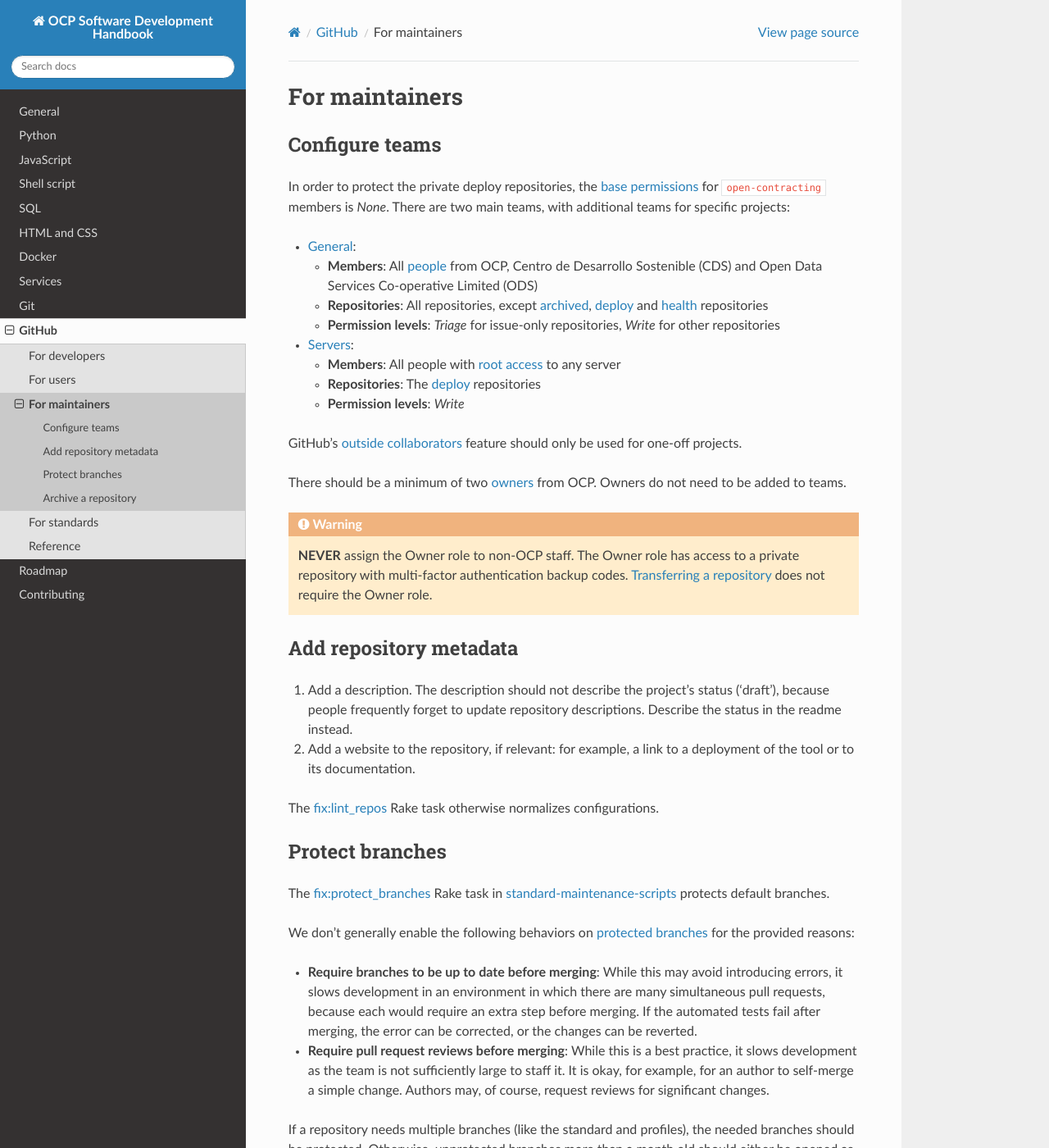
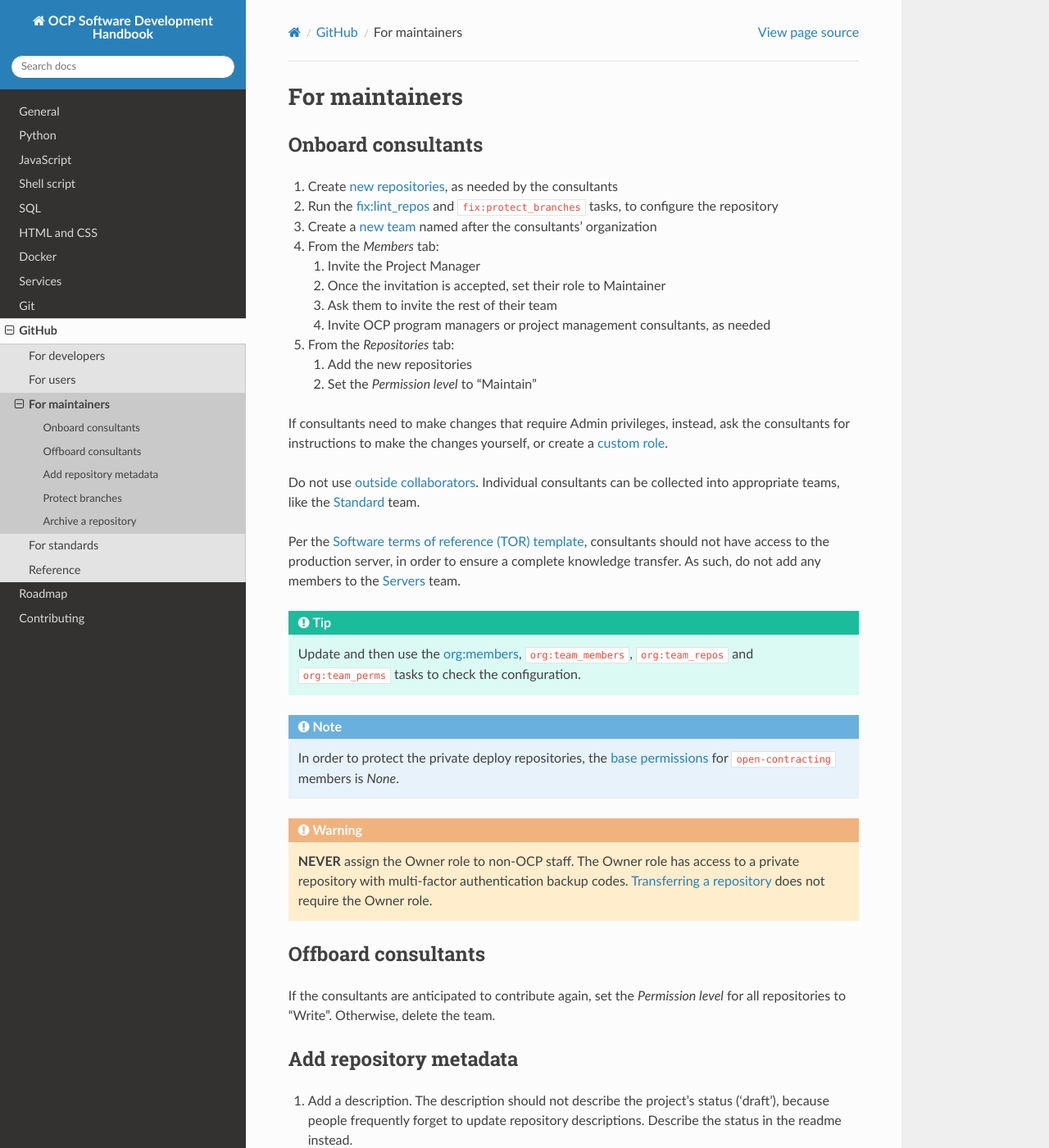
Before and after one commit to open-contracting/software-development-handbook, a Sphinx documentation site: the page built from docs/github/maintainers.rst, in a window 1280 px wide and 1400 px high. Shown: the whole window at 82% size. Built offline with Sphinx 7.4.7 and the Read the Docs theme 2.0.0, drawn with Linux system fonts in a browser that asks for light colours.

Commit message:
github/maintainers: Rewrite teams section. Move part about owners to admin.rst.

```diff
--- a/docs/github/maintainers.rst
+++ b/docs/github/maintainers.rst
@@ -1,32 +1,48 @@
 For maintainers
 ===============
 
-.. _github-teams:
+Onboard consultants
+-------------------
 
-Configure teams
----------------
+#. Create `new repositories <https://github.com/orgs/open-contracting/repositories>`__, as needed by the consultants
+#. Run the `fix:lint_repos <https://github.com/open-contracting/standard-maintenance-scripts#change-github-repository-configuration>`__ and ``fix:protect_branches`` tasks, to configure the repository
+#. Create a `new team <https://github.com/orgs/open-contracting/teams>`__ named after the consultants' organization
+#. From the *Members* tab:
 
-In order to protect the private deploy repositories, the `base permissions <https://github.com/organizations/open-contracting/settings/member_privileges>`__ for ``open-contracting`` members is *None*. There are two main teams, with additional teams for specific projects:
+   #. Invite the Project Manager
+   #. Once the invitation is accepted, set their role to Maintainer
+   #. Ask them to invite the rest of their team
+   #. Invite OCP program managers or project management consultants, as needed
 
--  `General <https://github.com/orgs/open-contracting/teams/general>`__:
+#. From the *Repositories* tab:
 
-   -  **Members**: All `people <https://github.com/orgs/open-contracting/people>`__ from OCP, Centro de Desarrollo Sostenible (CDS) and Open Data Services Co-operative Limited (ODS)
-   -  **Repositories**: All repositories, except `archived <https://github.com/open-contracting?type=archived>`__, `deploy <https://github.com/search?q=topic%3Adeployment+org%3Aopen-contracting>`__ and `health <https://github.com/orgs/open-contracting/teams/health/repositories>`__ repositories
-   -  **Permission levels**: *Triage* for issue-only repositories, *Write* for other repositories
+   #. Add the new repositories
+   #. Set the *Permission level* to "Maintain"
 
--  `Servers <https://github.com/orgs/open-contracting/teams/servers>`__:
+If consultants need to make changes that require Admin privileges, instead, ask the consultants for instructions to make the changes yourself, or create a `custom role <https://docs.github.com/en/organizations/managing-peoples-access-to-your-organization-with-roles/managing-custom-repository-roles-for-an-organization>`__.
 
-   -  **Members**: All people with `root access <https://ocdsdeploy.readthedocs.io/en/latest/reference/index.html#root-access>`__ to any server
-   -  **Repositories**: The `deploy <https://github.com/search?q=topic%3Adeployment+org%3Aopen-contracting>`__ repositories
-   -  **Permission levels**: *Write*
+Do not use `outside collaborators <https://docs.github.com/en/organizations/managing-access-to-your-organizations-repositories/adding-outside-collaborators-to-repositories-in-your-organization>`__. Individual consultants can be collected into appropriate teams, like the `Standard <https://github.com/orgs/open-contracting/teams/standard>`__ team.
 
-GitHub’s `outside collaborators <https://docs.github.com/en/organizations/managing-access-to-your-organizations-repositories/adding-outside-collaborators-to-repositories-in-your-organization>`__ feature should only be used for one-off projects.
+Per the `Software terms of reference (TOR) template <https://docs.google.com/document/d/13-_eFQrelLdj92MWTiqzAfO62in7Xxrv3DTcmRqvNjE/edit>`__, consultants should not have access to the production server, in order to ensure a complete knowledge transfer. As such, do not add any members to the `Servers <https://github.com/orgs/open-contracting/teams/servers>`__ team.
 
-There should be a minimum of two `owners <https://docs.github.com/en/organizations/managing-peoples-access-to-your-organization-with-roles/permission-levels-for-an-organization>`__ from OCP. Owners do not need to be added to teams.
+.. tip::
+
+   Update and then use the `org:members <https://github.com/open-contracting/standard-maintenance-scripts#github>`__, ``org:team_members``, ``org:team_repos`` and ``org:team_perms`` tasks to check the configuration.
+
+.. note::
+
+   In order to protect the private deploy repositories, the `base permissions <https://github.com/organizations/open-contracting/settings/member_privileges>`__ for ``open-contracting`` members is *None*.
 
 .. warning::
 
    **NEVER** assign the Owner role to non-OCP staff. The Owner role has access to a private repository with multi-factor authentication backup codes. `Transferring a repository <https://docs.github.com/en/github/administering-a-repository/managing-repository-settings/transferring-a-repository>`__ does not require the Owner role.
+
+Offboard consultants
+--------------------
+
+If the consultants are anticipated to contribute again, set the *Permission level* for all repositories to "Write". Otherwise, delete the team.
+
+.. _repository-metadata:
 
 Add repository metadata
 -----------------------
--- a/docs/github/standards.rst
+++ b/docs/github/standards.rst
@@ -1,8 +1,8 @@
 For standards
 =============
 
-Managing long issues
---------------------
+Manage long issues
+------------------
 
 Some issues produce long discussions, and the original intent of the issue may change over time; this can make it more difficult to catch up on the current state of the issue. To deal with this, the issue’s description should be edited to reflect the current state of the issue, summarize the discussion so far, and link to the most recent comment from which the discussion may continue.
 
```
Also changed, not shown: docs/services/admin.rst (+9 -1 lines).
